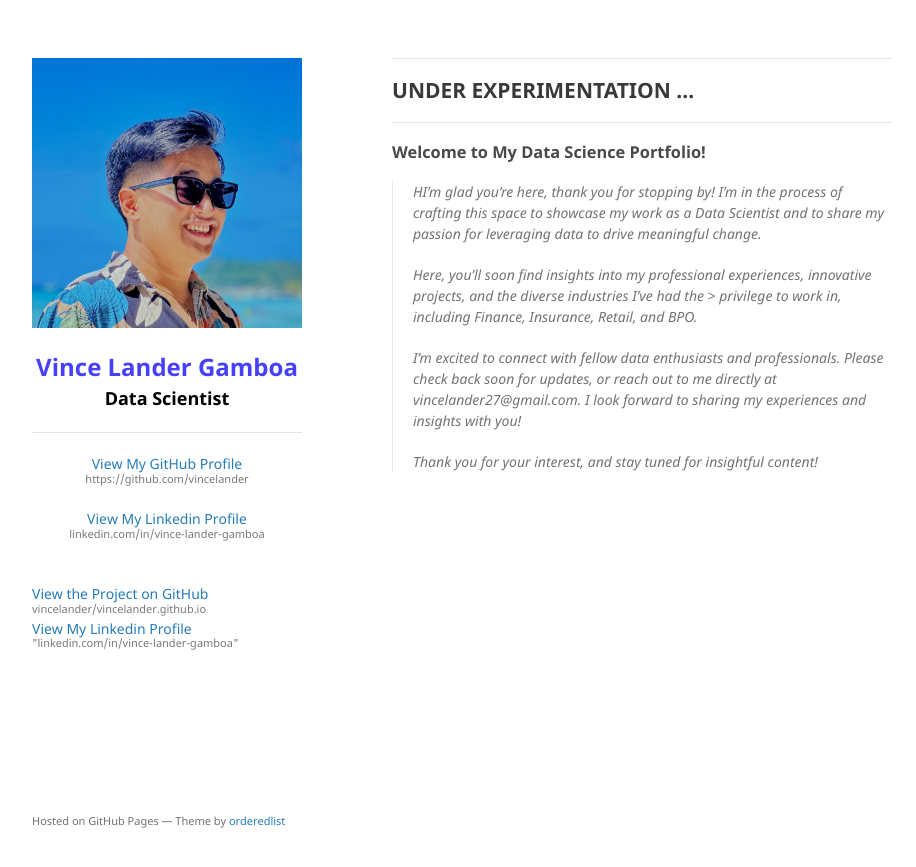
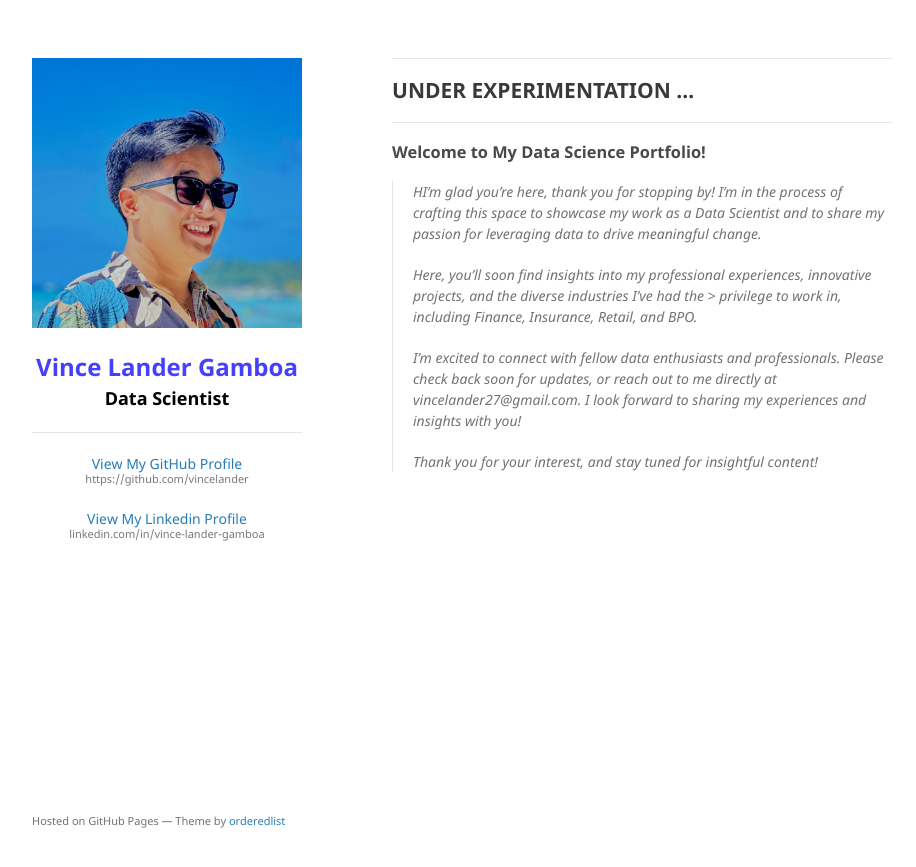
Before and after one commit to vincelander/vincelander.github.io, a Jekyll site: the page built from index.md, in a window 1280 px wide. Shown: the top 867 px of the page, without its empty margins (178-1094 px from the left). Built offline with Jekyll 4.4.1, drawn with Linux system fonts in a browser that asks for light colours.

Commit message:
update view and details

```diff
--- a/_layouts/default.html
+++ b/_layouts/default.html
@@ -49,10 +49,6 @@
         </ul>
         {% endif %}
 
-        <p>
-          <a href="{{ site.github.repository_url }}">View the Project on GitHub <small>{{ site.github.repository_nwo }}</small></a>
-          <a href="https://www.linkedin.com/in/vince-lander-gamboa">View My Linkedin Profile <small>"linkedin.com/in/vince-lander-gamboa"</small></a>
-        </p>
       </header>
       <section>
 
```
